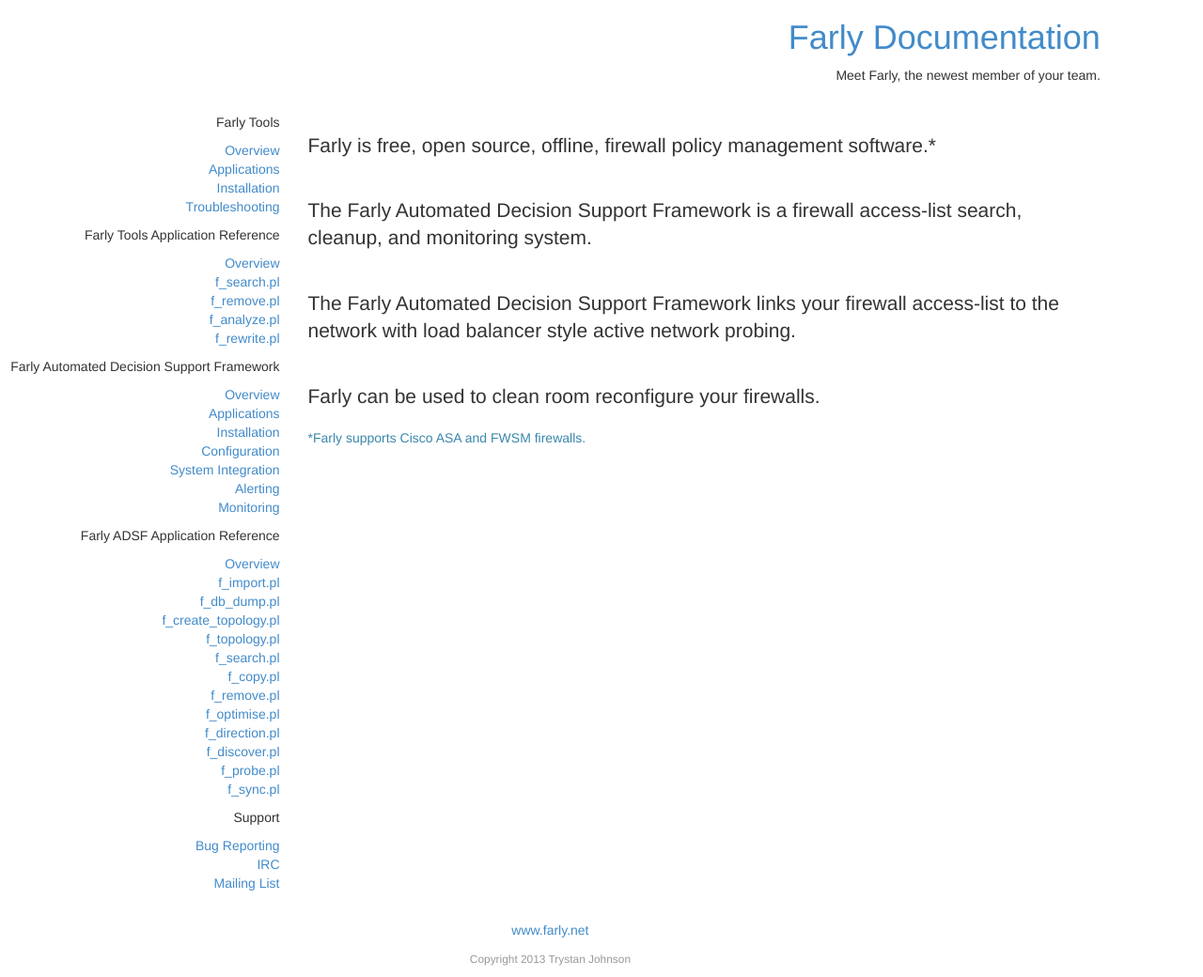
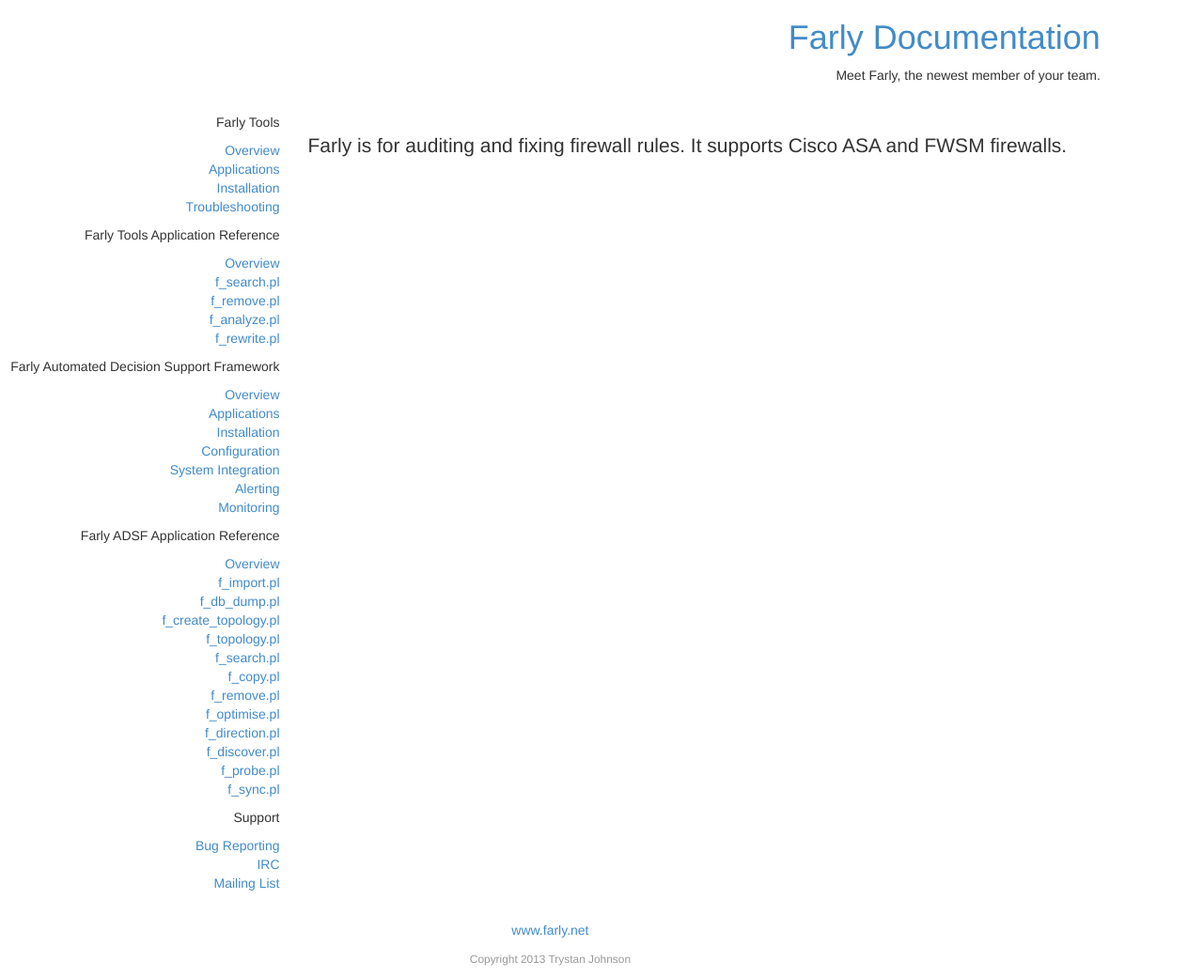
Before and after one commit to trystanzj/trystanzj.github.io, a Jekyll site: the page built from index.html, in a window 1280 px wide. Shown: the whole page at 94% size. Built offline with Jekyll 4.4.1, drawn with Linux system fonts in a browser that asks for light colours.

Commit message:
Update index.html

```diff
--- a/index.html
+++ b/index.html
@@ -5,18 +5,4 @@ title: Farly.Net
 
 <br/>
 <br/>
-<p class="lead">Farly is free, open source, offline, firewall policy management software.*</p>
-
-<br/>
-
-<p class="lead" class="text-center">The Farly Automated Decision Support Framework is a firewall access-list search, cleanup, and monitoring system.</p>
-
-<br/>
-
-<p class="lead" class="text-center">The Farly Automated Decision Support Framework links your firewall access-list to the network with load balancer style active network probing.</p>
-
-<br/>
-
-<p class="lead" class="text-center">Farly can be used to clean room reconfigure your firewalls.</p>
-
-<p class="text-info">*Farly supports Cisco ASA and FWSM firewalls.</p>
+<p class="lead">Farly is for auditing and fixing firewall rules. It supports Cisco ASA and FWSM firewalls.</p>
```
